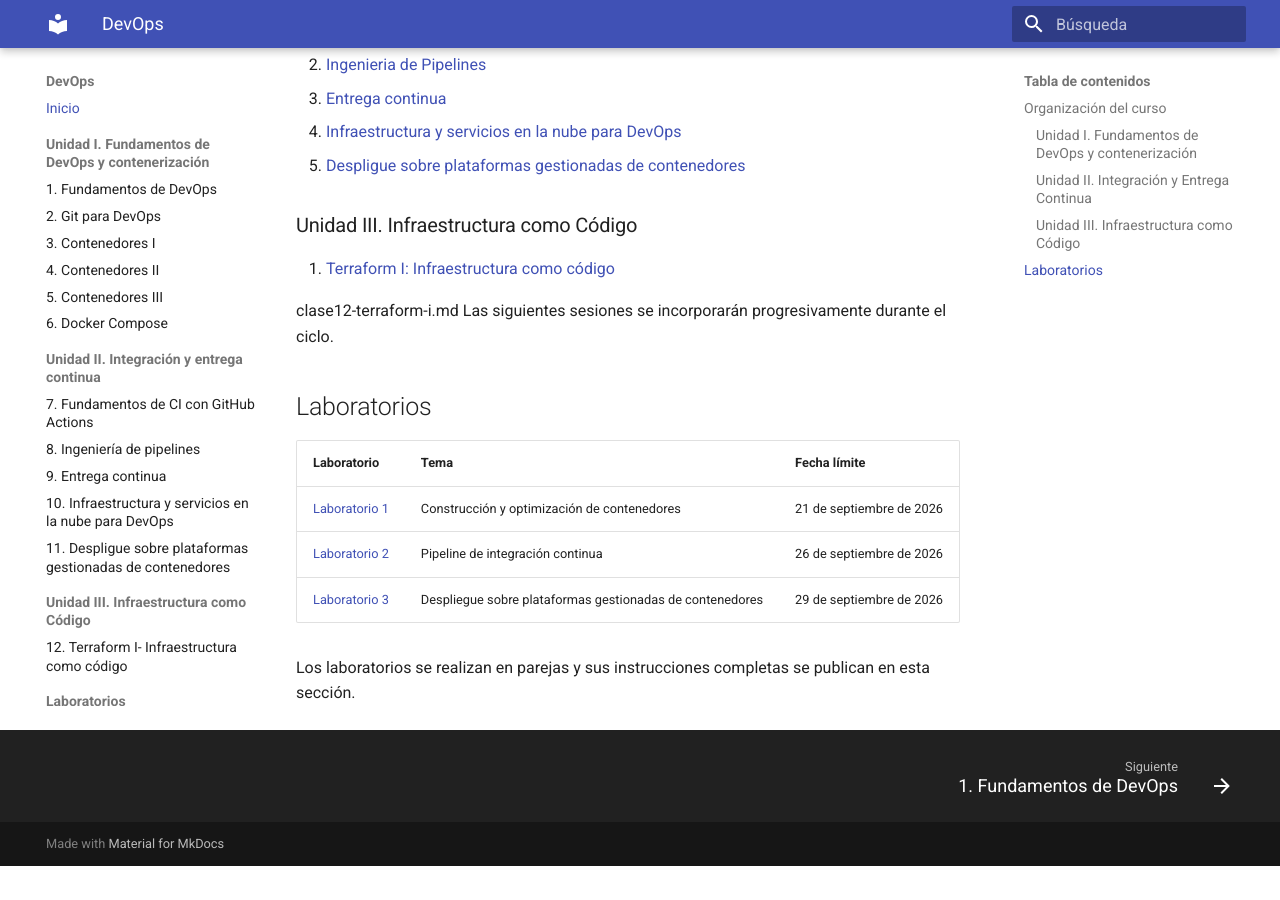
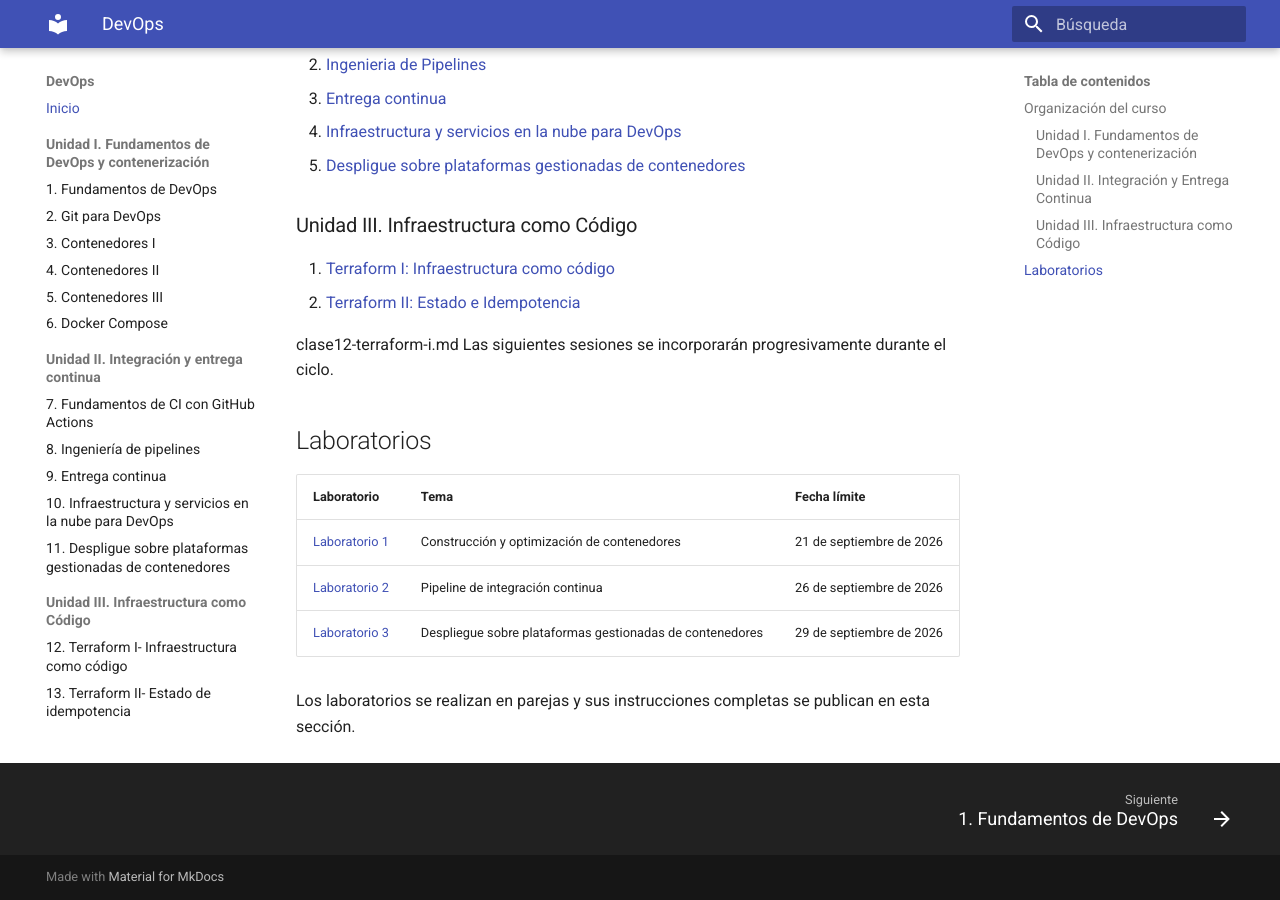
Before and after one commit to guillermocalderon2021/devops-2026, an MkDocs documentation site: the page built from docs/index.md, in a window 1280 px wide and 900 px high, scrolled down 653 px. Built offline with MkDocs 1.6.1 and Material for MkDocs 9.7.7, drawn with Linux system fonts in a browser that asks for light colours; before the commit the page ends 1519 px from its top, so only the background shows below that.

Commit message:
Fixing class 13

```diff
--- a/docs/index.md
+++ b/docs/index.md
@@ -29,7 +29,8 @@ El material está organizado siguiendo la secuencia de sesiones del curso.
 
 ### Unidad III. Infraestructura como Código
 
-12. [Terraform I: Infraestructura como código](unidad-3/clase-12-terraform-i.md)
+12. [Terraform I: Infraestructura como código](unidad-3/clase12-terraform-i.md)
+13. [Terraform II: Estado e Idempotencia](unidad-3/clase-13-terraform-ii-estado-idempotencia.md)
 
 
 clase12-terraform-i.md
--- a/mkdocs.yml
+++ b/mkdocs.yml
@@ -43,7 +43,8 @@ nav:
       - 11. Despligue sobre plataformas gestionadas de contenedores: unidad-2/s11_despliegue_plataformas_gestionadas.md
 
   - Unidad III. Infraestructura como Código:
-      - 12. Terraform I- Infraestructura como código: unidad-3/clase-12-terraform-i.md
+      - 12. Terraform I- Infraestructura como código: unidad-3/clase12-terraform-i.md
+      - 13. Terraform II- Estado de idempotencia: unidad-3/clase-13-terraform-ii-estado-idempotencia.md
 
   - Laboratorios:
       - Laboratorio 1. Construcción y optimización de contenedores: labs/lab01_contenedores.md
```
